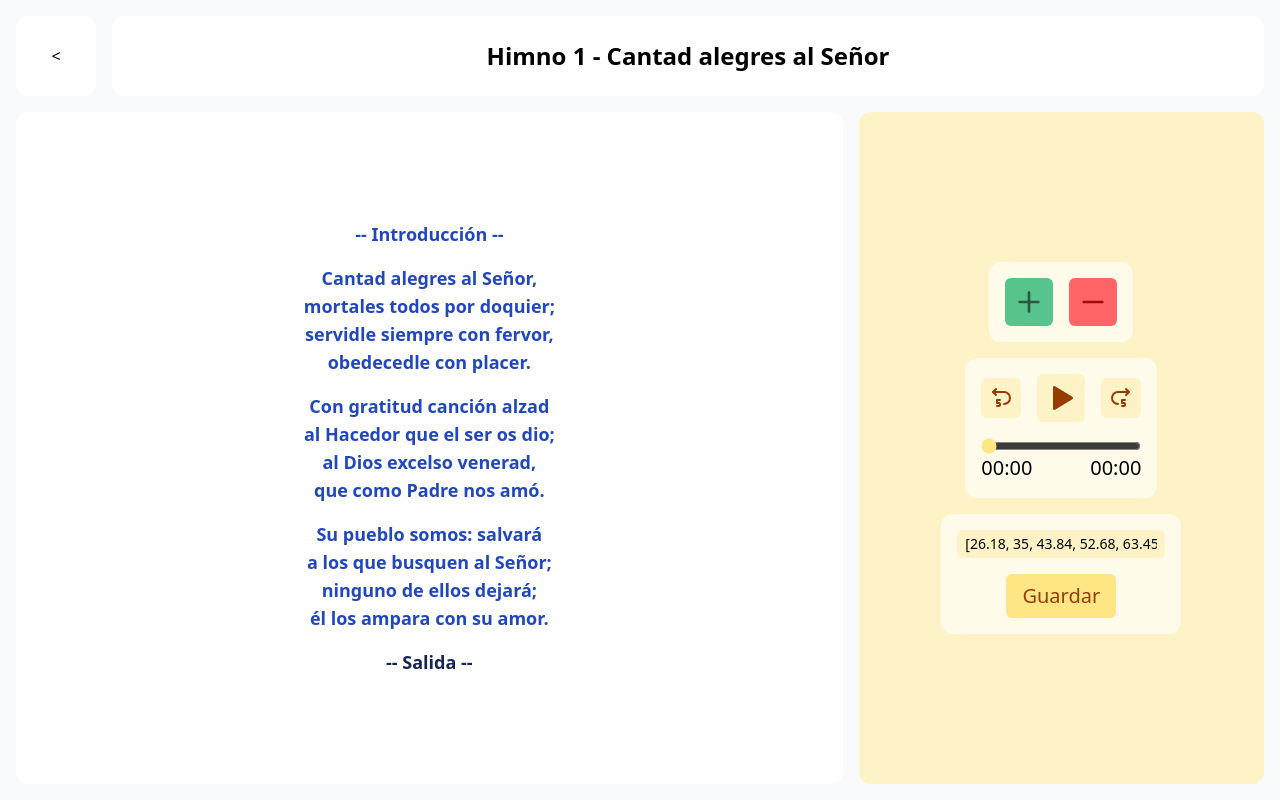
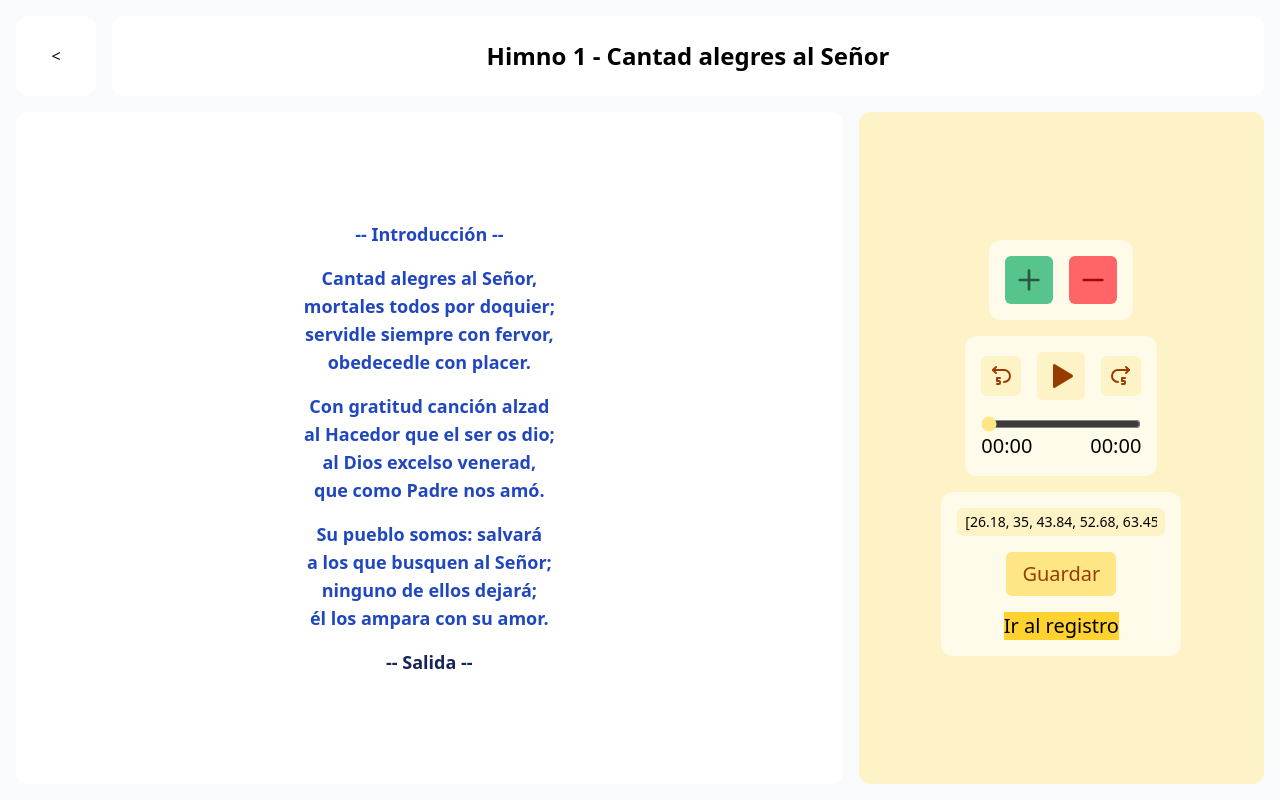
Before and after one commit to Sander20Dev/7d-hymnal-kit, a Next.js app: page /hymn/1/time-marker in a window 1280 px wide. Both pictures are taken after a click on the button "Empezar a marcar". Built offline with nearby package versions, Linux system fonts and the light colour scheme; a web font is replaced by a local one.

Commit message:
Adding some links

```diff
--- a/app/hymn/[number]/page.tsx
+++ b/app/hymn/[number]/page.tsx
@@ -53,7 +53,7 @@ export default async function HymnPage({
       </Link>
       <Link
         target='_blank'
-        href='https://docs.google.com/document/d/1Ro-NY207jEMNlPiaYa-f15U8XZsagFW9EgBcbP0PUz8/edit?usp=sharing'
+        href='https://docs.google.com/spreadsheets/d/13Se-F9Bpi-QkfsQw4l2p5Q_PaiZW9mGPjdjoRVDguMQ/edit?usp=sharing'
         className='col-start-3 row-start-2 bg-blue-100 hover:bg-blue-200 flex justify-center items-center text-center p-4 rounded-xl text-xl'>
         {hymn.verseAssociated ?? 'No se tiene el versículo asociado.'}
       </Link>
--- a/app/hymn/[number]/time-marker/ui/time-marker.tsx
+++ b/app/hymn/[number]/time-marker/ui/time-marker.tsx
@@ -6,6 +6,7 @@ import AudioPlayer from './audio-player'
 import TimeMarkerControls from './time-marker-controls'
 import clsx from 'clsx'
 import { PrimaryButton } from './buttons'
+import Link from 'next/link'
 
 interface TimeMarkerProps {
   number: number
@@ -124,6 +125,12 @@ export default function TimeMarker({
               title='Guarda el tiempo marcado'>
               Guardar
             </PrimaryButton>
+            <Link
+              className='bg-amber-300 hover:bg-amber-400'
+              href='https://docs.google.com/spreadsheets/d/1QZOdJLYAYf8_YqKyCNqnL5V1D4SbkBFcyEV_pLvjFVY/edit?usp=sharing'
+              target='_blank'>
+              Ir al registro
+            </Link>
           </section>
         )}
       </section>
```
